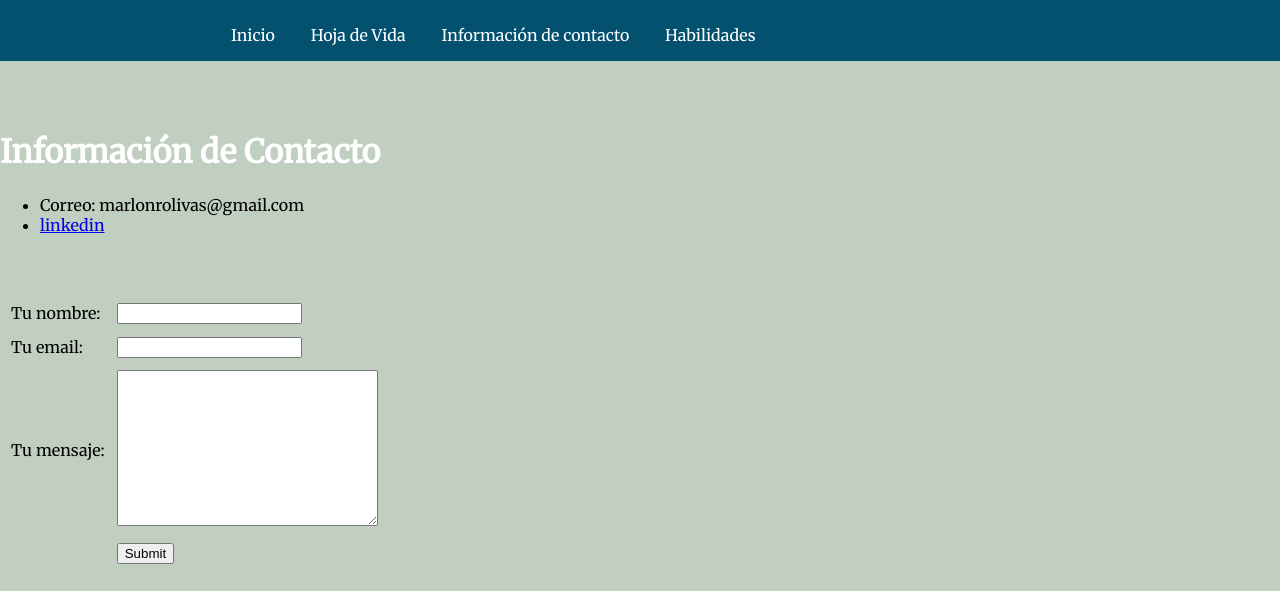
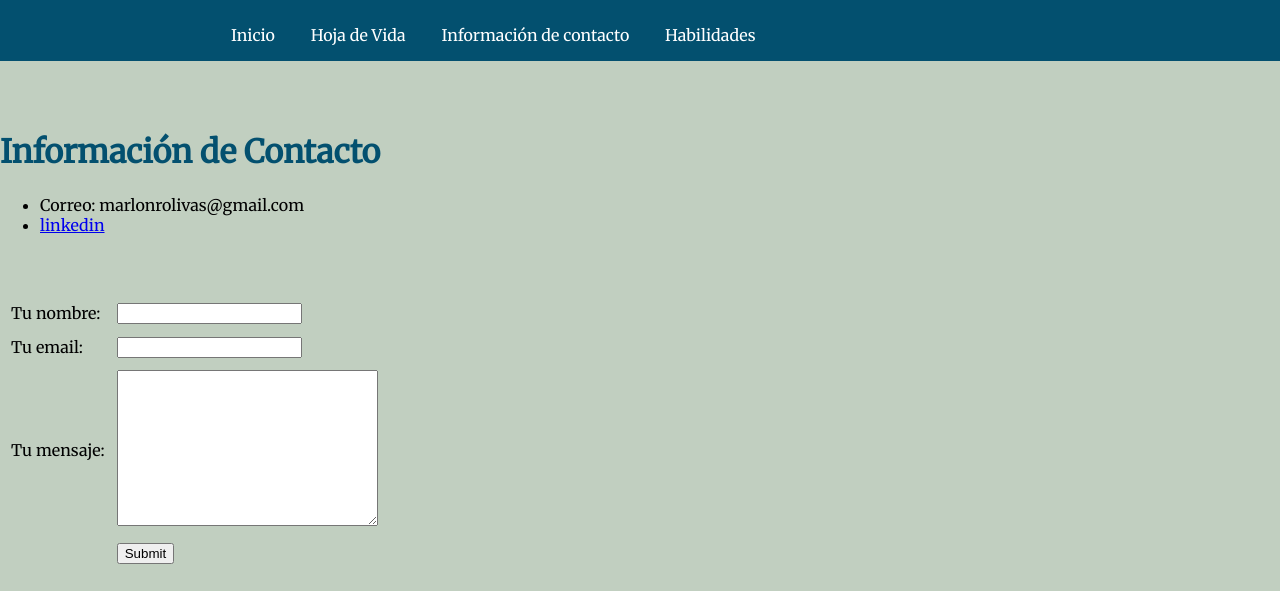
Before and after one commit to MarlonRuben/cv, a plain HTML site: page contact.html in a window 1280 px wide. Shown: the part 209-800 px from the top of the page. Drawn offline with Linux system fonts and the light colour scheme.

Commit message:
cambio, color h1
cambie el color del h1 información de contacto

```diff
--- a/contact.html
+++ b/contact.html
@@ -40,7 +40,7 @@
 </header>
 
 <main class="main">
-  <h1>Información de Contacto</h1>
+  <h1 style="color:#03506F">Información de Contacto</h1>
   <ul>
 <li>Correo: marlonrolivas@gmail.com</li>
 <li><a href="https://www.linkedin.com/in/marlon-olivas-244b98b2/">linkedin</a></li>
```
